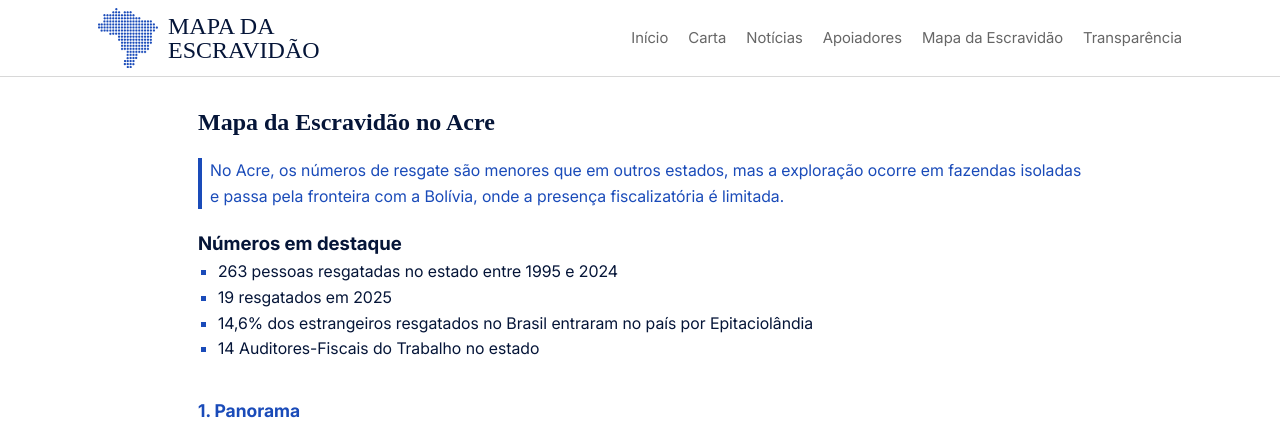
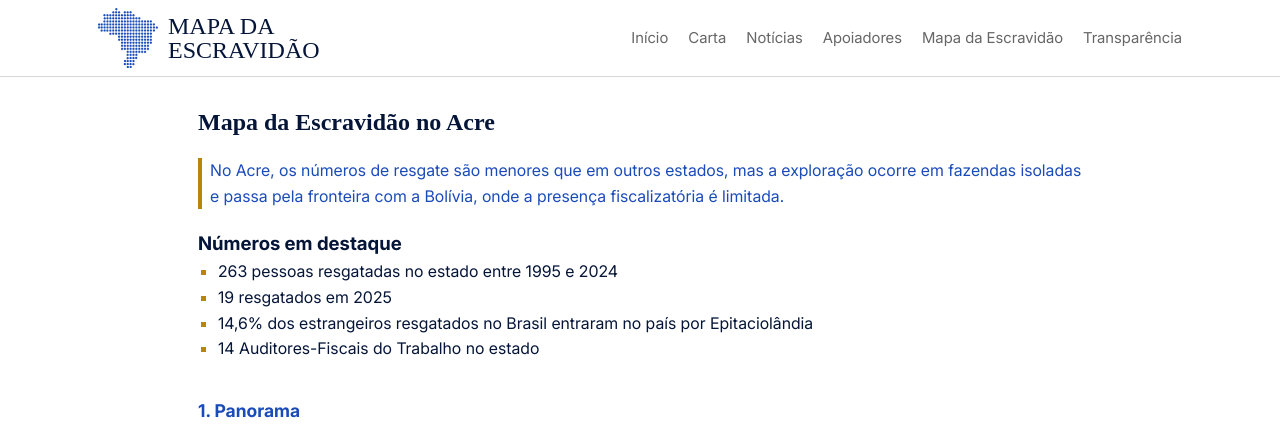
Before and after one commit to Landowski/mapa-escravidao, a Jekyll site: the page built from mapa-escravidao/acre.html, in a window 1280 px wide. Shown: the top 441 px of the page. Built offline with Jekyll 4.4.1, drawn with Linux system fonts in a browser that asks for light colours; some web fonts are replaced.

Commit message:
Update styles.css

```diff
--- a/css/styles.css
+++ b/css/styles.css
@@ -65,7 +65,7 @@ ul {
 }
 
 li::marker {
-  color: var(--azul);
+  color: #b8860b;
 }
 
 .container-header {
@@ -427,7 +427,7 @@ li::marker {
 }
 
 .abertura {
-	border-left: 4px solid var(--azul);
+	border-left: 4px solid #b8860b;
     padding-left: 8px;
     color: var(--azul);
 }
```
